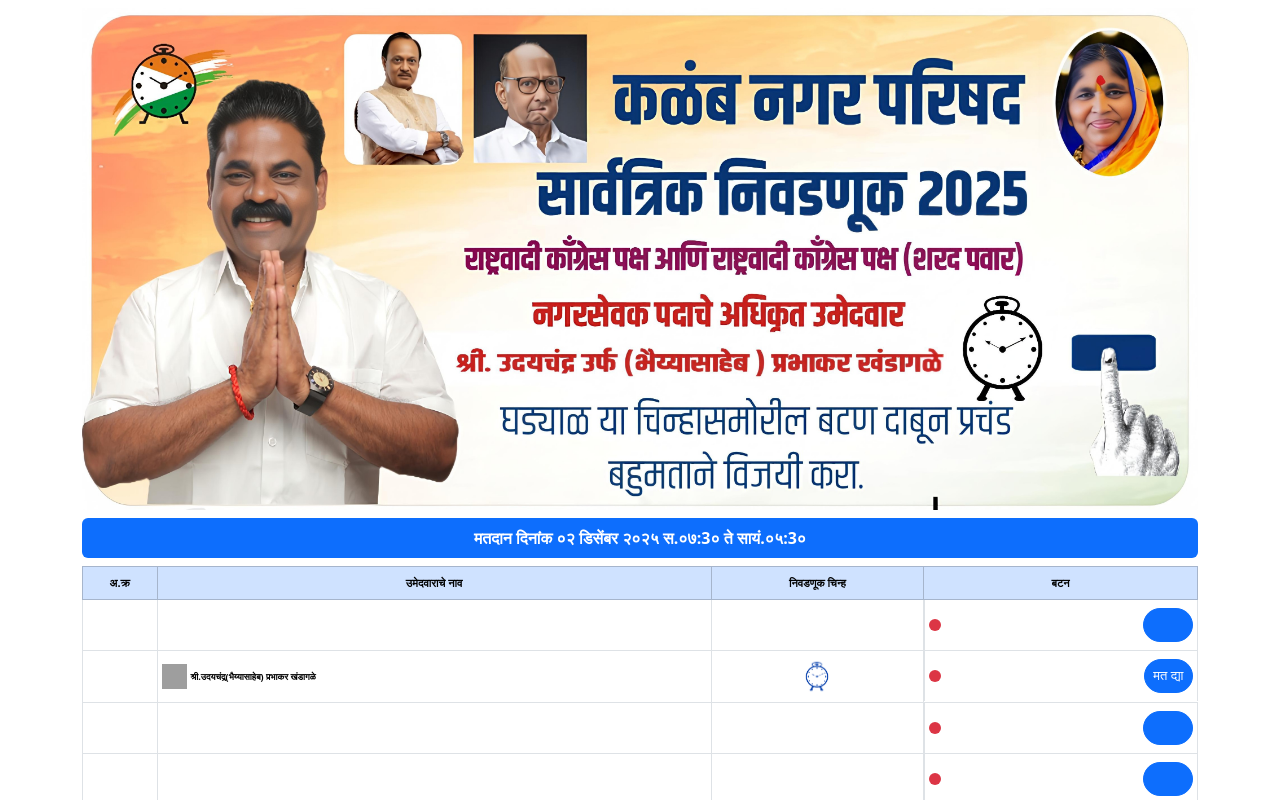
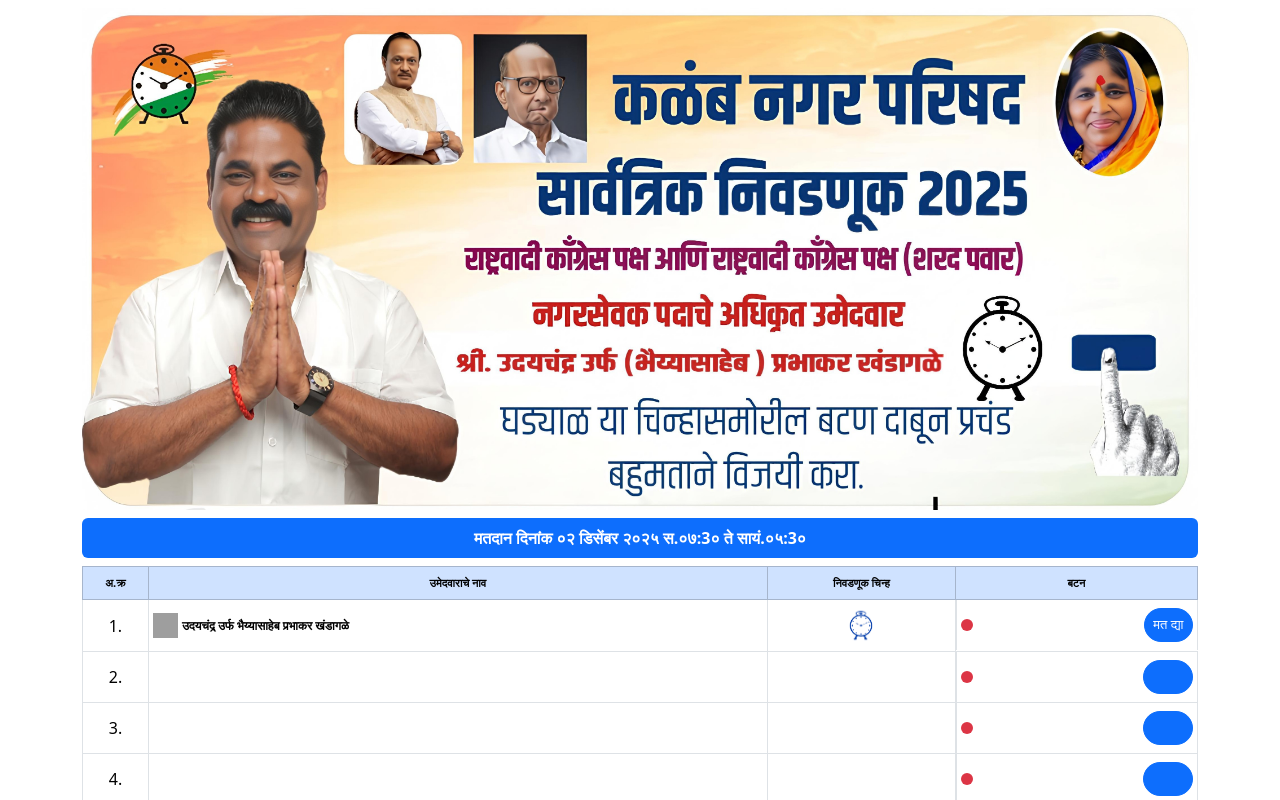
Before and after one commit to VishalVPawar/kandagale, a React (Vite) app: page / in a window 1280 px wide. Shown: the top 800 px of the page. Built offline with nearby package versions, Linux system fonts and the light colour scheme; grey boxes are pictures that could not be loaded.

Commit message:
added sr no

```diff
--- a/src/components/VotingTable.tsx
+++ b/src/components/VotingTable.tsx
@@ -44,7 +44,7 @@
           </thead>
 
           <tbody>
-            <tr>
+            {/* <tr>
               <td>&nbsp;</td>
               <td></td>
               <td></td>
@@ -59,13 +59,13 @@
 
                 <button className="btn btn-primary rounded-pill px-4 py-3 me-1"></button>
               </td>
-            </tr>
-            <tr className="">
-              <td>&nbsp;</td>
+            </tr> */}
+            <tr>
+              <td>1.</td>
 
               <td>
                 <div
-                  style={{ fontSize: "9px" }}
+                  style={{ fontSize: "12px" }}
                   className="d-flex align-items-center ">
                   <img
                     src="/passport.png"
@@ -73,7 +73,7 @@
                     width="25"
                     height="25"
                   />
-                  <b> श्री.उदयचंद्र(भैय्यासाहेब)&nbsp;प्रभाकर&nbsp;खंडागळे</b>
+                  <b> उदयचंद्र उर्फ भैय्यासाहेब प्रभाकर खंडागळे</b>
                 </div>
               </td>
 
@@ -106,9 +106,9 @@
             </tr>
 
             {/* ------- EMPTY ROWS ------- */}
-            {[3, 4, 5, 6, 7, 8, 9].map((num) => (
+            {[2, 3, 4, 5, 6, 7, 8, 9].map((num) => (
               <tr key={num}>
-                <td>&nbsp;</td>
+                <td>{num}.</td>
                 <td></td>
                 <td></td>
 
```
